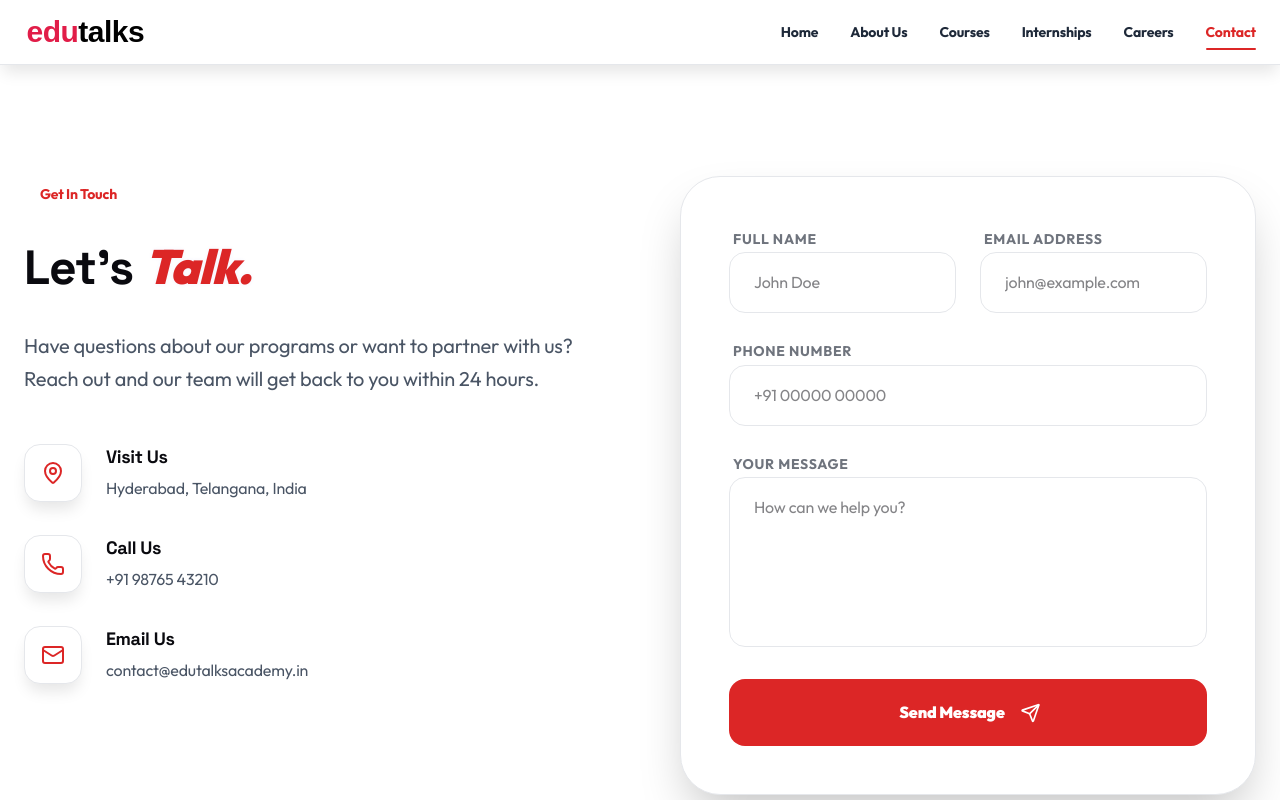
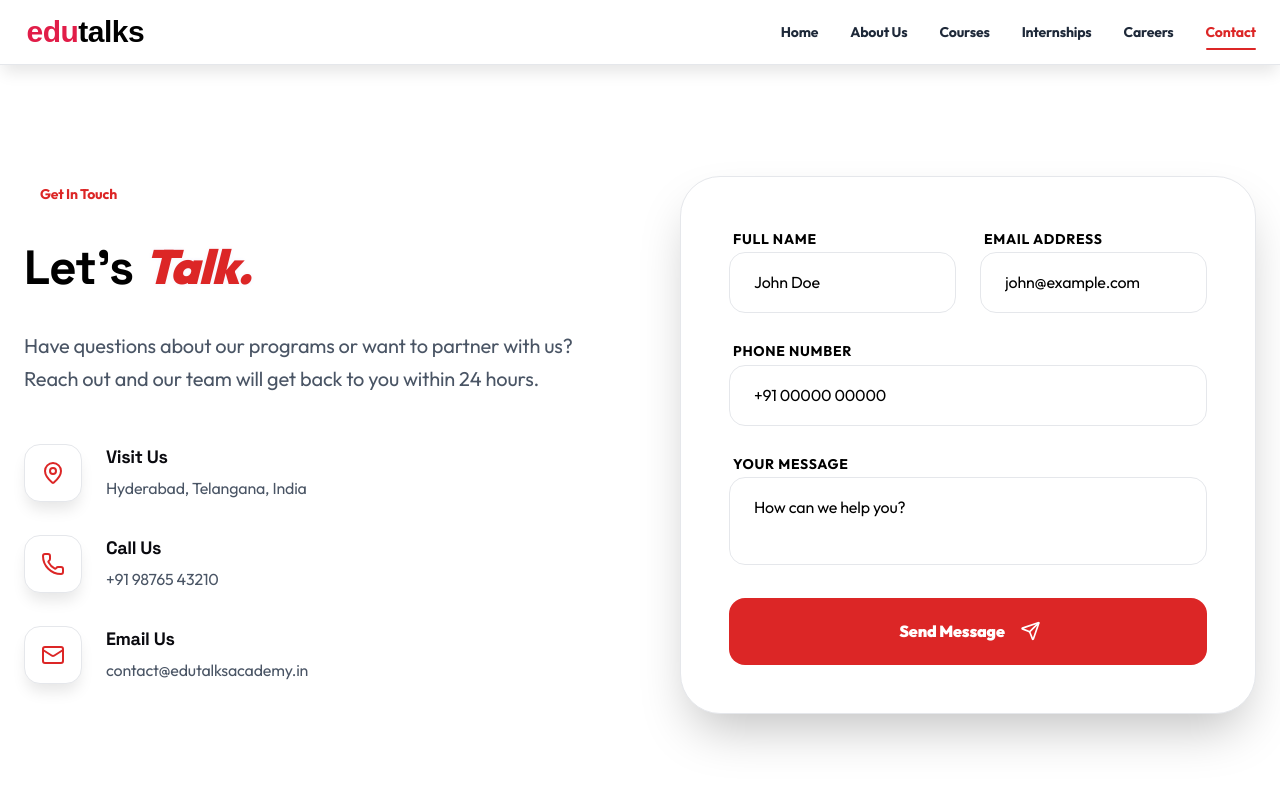
Before and after one commit to edutalksorg/portfolio-frontend, a React (Vite) app: page /contact in a window 1280 px wide. Shown: the top 800 px of the page. Built offline with nearby package versions, Linux system fonts and the light colour scheme.

Commit message:
contactpage

```diff
--- a/src/pages/About.tsx
+++ b/src/pages/About.tsx
@@ -158,7 +158,7 @@ const About: React.FC = () => {
             </section>
 
             {/* Quick Stats */}
-            <section className="py-16 bg-primary text-white">
+            <section className="py-16 bg-gradient-to-r from-red-600 via-red-400 to-red-600 text-white">
                 <div className="container mx-auto px-6">
                     <StaggerContainer className="grid grid-cols-2 md:grid-cols-4 gap-8 text-center">
                         {[
--- a/src/pages/AdminLogin.tsx
+++ b/src/pages/AdminLogin.tsx
@@ -71,7 +71,7 @@ const AdminLogin: React.FC = () => {
                         -webkit-box-shadow: 0 0 0 1000px #fff1f2 inset !important;
                         box-shadow: 0 0 0 1000px #fff1f2 inset !important;
                         -webkit-text-fill-color: #dc2626 !important;
-                        color: #dc2626 !important;
+                        color: #dc2626 ;
                         caret-color: #dc2626 !important;
                         transition: background-color 5000s ease-in-out 0s;
                     }
@@ -79,7 +79,7 @@ const AdminLogin: React.FC = () => {
                     /* NORMAL & FOCUS STATE - ID Specificity */
                     #email, #password {
                         background: linear-gradient(to right, #fef2f2, #ffe4e6) !important;
-                        color: #dc2626 !important;
+                        color: #dc2626 ;
                         -webkit-text-fill-color: #dc2626 !important;
                         caret-color: #dc2626 !important;
                         border-color: #e5e7eb !important;
@@ -95,7 +95,7 @@ const AdminLogin: React.FC = () => {
                     /* Button Gradient override */
                     .pastel-gradient-btn {
                         background: linear-gradient(to right, #fef2f2, #ffe4e6) !important;
-                        color: #dc2626 !important; /* Text also red to match inputs if desired, or black? User said 'white text to red', usually refers to input. Keeping button text consistent? User didn't specify button. I'll stick to black for button or make it red? Button text was black. I'll make button text #dc2626 to match? No, let's keep button black unless asked. Wait, 'keep that white text to red'. User might mean input. I will only change inputs first. */
+                        color: #dc2626 ; /* Text also red to match inputs if desired, or black? User said 'white text to red', usually refers to input. Keeping button text consistent? User didn't specify button. I'll stick to black for button or make it red? Button text was black. I'll make button text #dc2626 to match? No, let's keep button black unless asked. Wait, 'keep that white text to red'. User might mean input. I will only change inputs first. */
                         border: 1px solid #fee2e2 !important;
                     }
                     .pastel-gradient-btn:hover {
--- a/src/pages/Contact.tsx
+++ b/src/pages/Contact.tsx
@@ -80,7 +80,7 @@ const Contact: React.FC = () => {
                                 Get In Touch
                             </motion.span>
 
-                            <h1 className="text-3xl md:text-5xl font-black mb-8 leading-tight dark:text-white">
+                            <h1 className="text-3xl md:text-5xl font-black mb-8 leading-tight text-black dark:text-white">
                                 Let's{' '}
                                 <motion.span
                                     className="text-primary italic inline-block"
@@ -214,7 +214,7 @@ const Contact: React.FC = () => {
                                     ) : (
                                         <motion.form
                                             onSubmit={handleSubmit}
-                                            className="space-y-6 relative z-10"
+                                            className="space-y-6 relative z-10 contact-form-override"
                                             initial={{ opacity: 0 }}
                                             animate={{ opacity: 1 }}
                                             exit={{ opacity: 0 }}
@@ -226,14 +226,18 @@ const Contact: React.FC = () => {
                                                     whileHover={{ scale: 1.02 }}
                                                 >
                                                     <motion.label
-                                                        className="text-sm font-bold ml-1 uppercase tracking-wider opacity-60 dark:text-gray-300"
-                                                        animate={{
-                                                            color: focusedField === 'name' ? 'var(--primary)' : undefined,
-                                                            y: focusedField === 'name' ? -2 : 0
+                                                        className="text-sm font-bold ml-1 uppercase tracking-wider"
+                                                        style={{
+                                                            color: '#000000',
+                                                            WebkitTextFillColor: '#000000',
+                                                            opacity: 1,
+                                                            fontWeight: 'bold'
                                                         }}
                                                     >
                                                         Full Name
                                                     </motion.label>
+
+
                                                     <input
                                                         required
                                                         type="text"
@@ -243,7 +247,7 @@ const Contact: React.FC = () => {
                                                         onFocus={() => setFocusedField('name')}
                                                         onBlur={() => setFocusedField(null)}
                                                         placeholder="John Doe"
-                                                        className="w-full px-6 py-4 rounded-2xl bg-white dark:bg-gray-900 border border-gray-200 dark:border-gray-800 focus:border-primary focus:ring-2 focus:ring-primary/20 outline-none transition-all dark:text-white"
+                                                        className="w-full px-6 py-4 rounded-2xl bg-white dark:bg-gray-900 border border-gray-200 dark:border-gray-800 focus:border-primary focus:ring-2 focus:ring-primary/20 outline-none transition-all text-black placeholder:text-black dark:text-white"
                                                     />
                                                 </motion.div>
 
@@ -253,9 +257,12 @@ const Contact: React.FC = () => {
                                                     whileHover={{ scale: 1.02 }}
                                                 >
                                                     <motion.label
-                                                        className="text-sm font-bold ml-1 uppercase tracking-wider opacity-60"
-                                                        animate={{
-                                                            color: focusedField === 'email' ? 'var(--primary)' : undefined
+                                                        className="text-sm font-bold ml-1 uppercase tracking-wider"
+                                                        style={{
+                                                            color: '#000000',
+                                                            WebkitTextFillColor: '#000000',
+                                                            opacity: 1,
+                                                            fontWeight: 'bold'
                                                         }}
                                                     >
                                                         Email Address
@@ -269,7 +276,7 @@ const Contact: React.FC = () => {
                                                         onFocus={() => setFocusedField('email')}
                                                         onBlur={() => setFocusedField(null)}
                                                         placeholder="john@example.com"
-                                                        className="w-full px-6 py-4 rounded-2xl bg-white dark:bg-gray-900 border border-gray-200 dark:border-gray-800 focus:border-primary focus:ring-2 focus:ring-primary/20 outline-none transition-all"
+                                                        className="w-full px-6 py-4 rounded-2xl bg-white dark:bg-gray-900 border border-gray-200 dark:border-gray-800 focus:border-primary focus:ring-2 focus:ring-primary/20 outline-none transition-all text-black placeholder:text-black dark:text-white"
                                                     />
                                                 </motion.div>
                                             </div>
@@ -280,9 +287,12 @@ const Contact: React.FC = () => {
                                                 whileHover={{ scale: 1.01 }}
                                             >
                                                 <motion.label
-                                                    className="text-sm font-bold ml-1 uppercase tracking-wider opacity-60"
-                                                    animate={{
-                                                        color: focusedField === 'phone' ? 'var(--primary)' : undefined
+                                                    className="text-sm font-bold ml-1 uppercase tracking-wider"
+                                                    style={{
+                                                        color: '#000000',
+                                                        WebkitTextFillColor: '#000000',
+                                                        opacity: 1,
+                                                        fontWeight: 'bold'
                                                     }}
                                                 >
                                                     Phone Number
@@ -295,7 +305,7 @@ const Contact: React.FC = () => {
                                                     onFocus={() => setFocusedField('phone')}
                                                     onBlur={() => setFocusedField(null)}
                                                     placeholder="+91 00000 00000"
-                                                    className="w-full px-6 py-4 rounded-2xl bg-white dark:bg-gray-900 border border-gray-200 dark:border-gray-800 focus:border-primary focus:ring-2 focus:ring-primary/20 outline-none transition-all"
+                                                    className="w-full px-6 py-4 rounded-2xl bg-white dark:bg-gray-900 border border-gray-200 dark:border-gray-800 focus:border-primary focus:ring-2 focus:ring-primary/20 outline-none transition-all text-black placeholder:text-black dark:text-white"
                                                 />
                                             </motion.div>
 
@@ -305,9 +315,12 @@ const Contact: React.FC = () => {
                                                 whileHover={{ scale: 1.01 }}
                                             >
                                                 <motion.label
-                                                    className="text-sm font-bold ml-1 uppercase tracking-wider opacity-60"
-                                                    animate={{
-                                                        color: focusedField === 'message' ? 'var(--primary)' : undefined
+                                                    className="text-sm font-bold ml-1 uppercase tracking-wider"
+                                                    style={{
+                                                        color: '#000000',
+                                                        WebkitTextFillColor: '#000000',
+                                                        opacity: 1,
+                                                        fontWeight: 'bold'
                                                     }}
                                                 >
                                                     Your Message
@@ -318,10 +331,8 @@ const Contact: React.FC = () => {
                                                     value={formData.message}
                                                     onChange={handleChange}
                                                     onFocus={() => setFocusedField('message')}
-                                                    onBlur={() => setFocusedField(null)}
-                                                    rows={5}
                                                     placeholder="How can we help you?"
-                                                    className="w-full px-6 py-4 rounded-2xl bg-white dark:bg-gray-900 border border-gray-200 dark:border-gray-800 focus:border-primary focus:ring-2 focus:ring-primary/20 outline-none transition-all resize-none"
+                                                    className="w-full px-6 py-4 rounded-2xl bg-white dark:bg-gray-900 border border-gray-200 dark:border-gray-800 focus:border-primary focus:ring-2 focus:ring-primary/20 outline-none transition-all resize-none text-black placeholder:text-black dark:text-white"
                                                 />
                                             </motion.div>
 
@@ -358,6 +369,62 @@ const Contact: React.FC = () => {
                         </SlideIn>
                     </div>
                 </div>
+
+                <style>{`
+                    /* Light Mode Overrides */
+                    .contact-form-override input::placeholder,
+                    .contact-form-override textarea::placeholder {
+                        color: #000000 !important;
+                        opacity: 1 !important;
+                        -webkit-text-fill-color: #000000 !important;
+                    }
+                    .contact-form-override input,
+                    .contact-form-override textarea {
+                        color: #000000 !important;
+                        -webkit-text-fill-color: #000000 !important;
+                        caret-color: #000000 !important;
+                    }
+                    .contact-form-override input[type="text"],
+                    .contact-form-override input[type="email"],
+                    .contact-form-override input[type="tel"],
+                    .contact-form-override textarea {
+                        color: #000000 !important;
+                        -webkit-text-fill-color: #000000 !important;
+                        caret-color: #000000 !important;
+                    }
+                    .contact-form-override label {
+                        color: #000 !important;
+                        opacity: 1 !important;
+                        -webkit-text-fill-color: #000 !important;
+                    }
+
+                    /* Dark Mode Overrides */
+                    .dark .contact-form-override input::placeholder,
+                    .dark .contact-form-override textarea::placeholder {
+                        color: #9ca3af !important; /* Light Gray */
+                        opacity: 1 !important;
+                        -webkit-text-fill-color: #9ca3af !important;
+                    }
+                    .dark .contact-form-override input,
+                    .dark .contact-form-override textarea {
+                        color: #ffffff !important;
+                        -webkit-text-fill-color: #ffffff !important;
+                        caret-color: #ffffff !important;
+                    }
+                    .dark .contact-form-override input[type="text"],
+                    .dark .contact-form-override input[type="email"],
+                    .dark .contact-form-override input[type="tel"],
+                    .dark .contact-form-override textarea {
+                        color: #ffffff !important;
+                        -webkit-text-fill-color: #ffffff !important;
+                        caret-color: #ffffff !important;
+                    }
+                    .dark .contact-form-override label {
+                        color: #ffffff !important;
+                        opacity: 1 !important;
+                        -webkit-text-fill-color: #ffffff !important;
+                    }
+                `}</style>
             </section>
         </div>
     );
```
Also changed, not shown: src/pages/Careers.tsx (+8 -8 lines).
